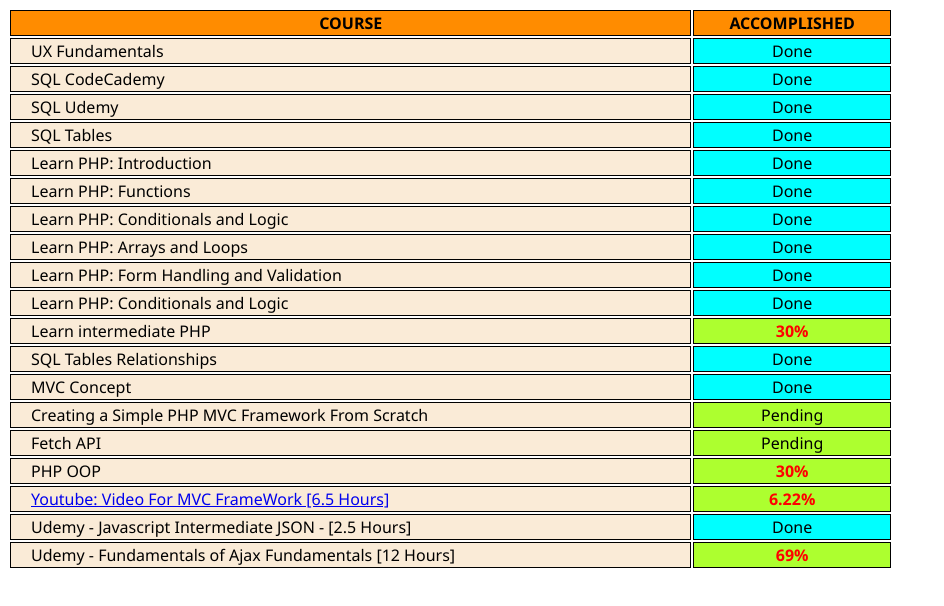
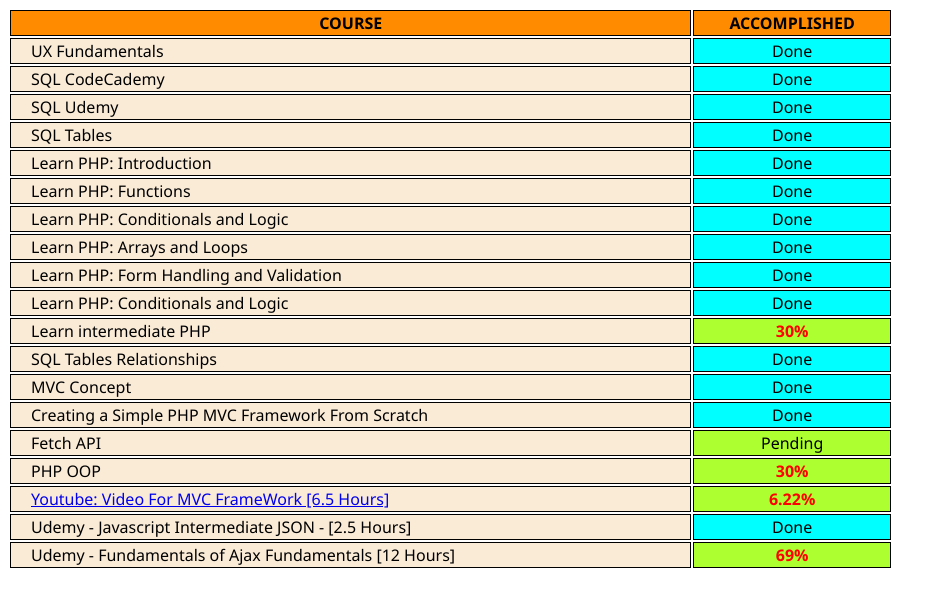
Before and after one commit to Mikebestako/My_Accomplishment, a plain HTML site: page index.html in a window 1280 px wide. Shown: the whole page, without its empty margins (0-944 px from the left). Drawn offline with Linux system fonts and the light colour scheme.

Commit message:
Update index.html

```diff
--- a/index.html
+++ b/index.html
@@ -67,7 +67,7 @@
                 </tr>
                 <tr>
                     <td>Creating a Simple PHP MVC Framework From Scratch</td>
-                    <td class="pending">Pending</td>
+                    <td>Done</td>
                 </tr>
                 <tr>
                     <td>Fetch API</td>
```
